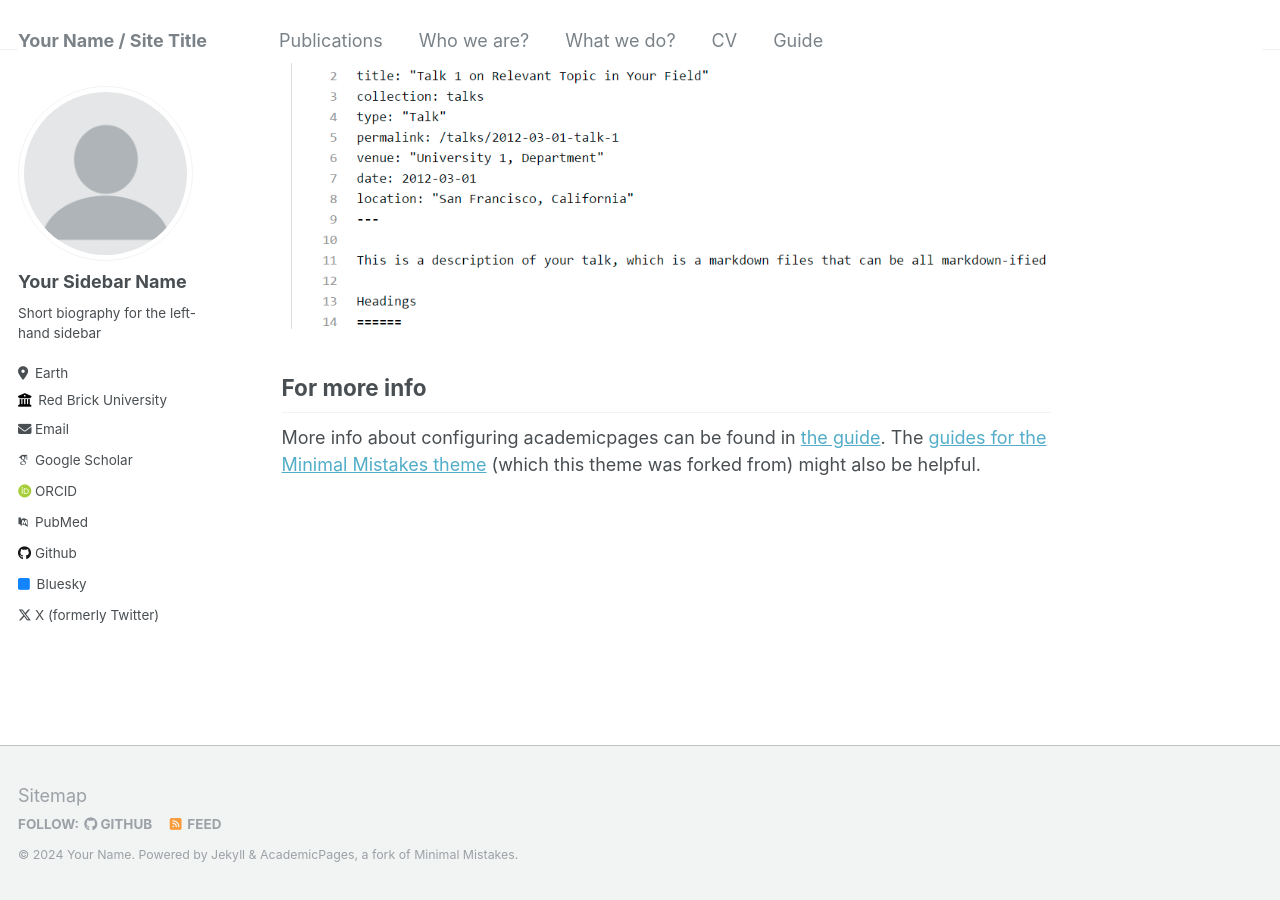
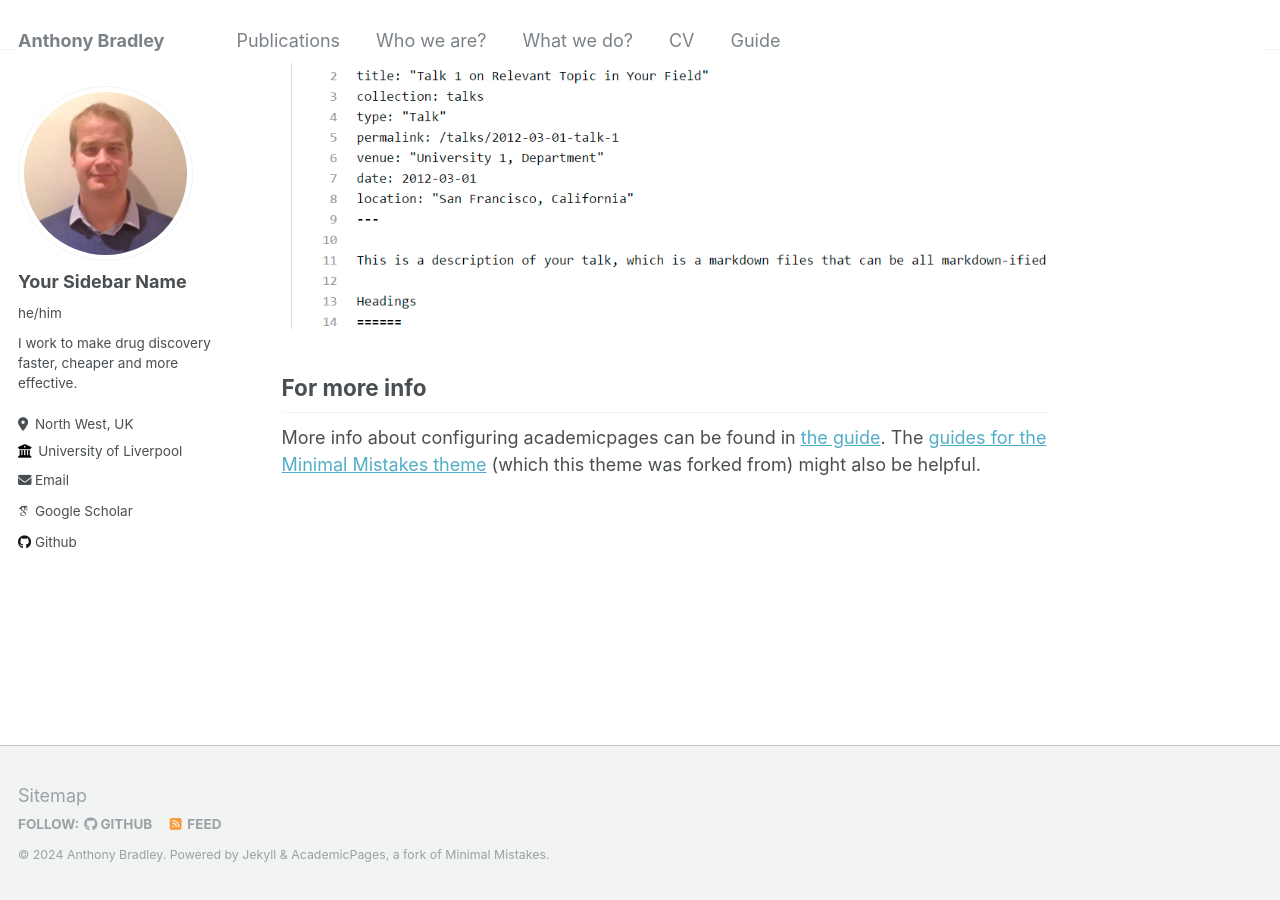
Before and after one commit to abradle/abradle.github.io, a Jekyll site: the page built from _pages/about.md, in a window 1280 px wide and 900 px high, scrolled down 2640 px. Built offline with Jekyll 4.4.1, drawn with Linux system fonts in a browser that asks for light colours; some web fonts are replaced.

Commit message:
- Update config

```diff
--- a/_config.yml
+++ b/_config.yml
@@ -8,69 +8,34 @@
 
 # Basic Site Settings
 locale                   : "en-US"
-title                    : "Your Name / Site Title"
+title                    : "Anthony Bradley"
 title_separator          : "-"
-name                     : &name "Your Name"
+name                     : &name "Anthony Bradley"
 description              : &description "personal description"
-url                      : https://academicpages.github.io # the base hostname & protocol for your site e.g. "https://mmistakes.github.io"
+url                      : https://abradle.github.io/ # the base hostname & protocol for your site e.g. "https://mmistakes.github.io"
 baseurl                  : "" # the subpath of your site, e.g. "/blog"
-repository               : "academicpages/academicpages.github.io"
+repository               : "abradle/abradle.github.io"
 
 # Site Author - The following control what appear as part of the author content on the side bar.
 #               If a field is blank the icon and link will not appear, otherwise it will be shown.
 #               Additional customization can be done by editing /_includes/author-profile.html
 author:
   # Biographic information
-  avatar           : "profile.png"
+  avatar           : "bio-photo-2.jpg"
   name             : "Your Sidebar Name"
-  pronouns         : # example: "she/her"
-  bio              : "Short biography for the left-hand sidebar"
-  location         : "Earth"
-  employer         : "Red Brick University"
+  pronouns         : "he/him"
+  bio              : "I work to make drug discovery faster, cheaper and more effective."
+  location         : "North West, UK"
+  employer         : "University of Liverpool"
   uri              : # URL
-  email            : "none@example.org"
+  email            : "abradley@liverpool.ac.uk"
 
   # Academic websites
   arxiv            : # URL - Update with the correct link to your profile
-  googlescholar    : "https://scholar.google.com/citations?user=PS_CX0AAAAAJ"
-  impactstory      : # URL
-  orcid            : "http://orcid.org/yourorcidurl"
-  pubmed           : "https://www.ncbi.nlm.nih.gov/pubmed/?term=john+snow"
-  researchgate     : # URL
+  googlescholar    : "https://scholar.google.com/citations?user=7Xh4wykAAAAJ&hl=en"
 
   # Repositories and software development
-  bitbucket        : # Username - Update with your username on the site
-  codepen          : # Username
-  dribbble         : # Username
-  github           : "academicpages"
-  kaggle           : # Username
-  stackoverflow    : # User number or user number and name (i.e., use "1" or "1/jeff-atwood")
-
-  # Social media
-  bluesky          : "bsky.app" # Replace this with you Bluesky username
-  facebook         : # Username
-  flickr           : # Username
-  foursquare       : # Username
-  goodreads        : # Username
-  google_plus      : # Username
-  keybase          : # Username
-  instagram        : # Username
-  lastfm           : # Username
-  linkedin         : # Username
-  mastodon         : # URL
-  medium           : # URL
-  pinterest        : # Username
-  soundcloud       : # Username
-  steam            : # Username
-  telegram         : # URL
-  tumblr           : # Username
-  twitter          : "UniofOxford"  # Replace this with your X / Twitter handle
-  vine             : # Username
-  weibo            : # Username
-  wikipedia        : # Username
-  xing             : # Username
-  youtube          : # Username
-  zhihu            : # URL
+  github           : "abradle"
 
 
 # Site Settings
```
